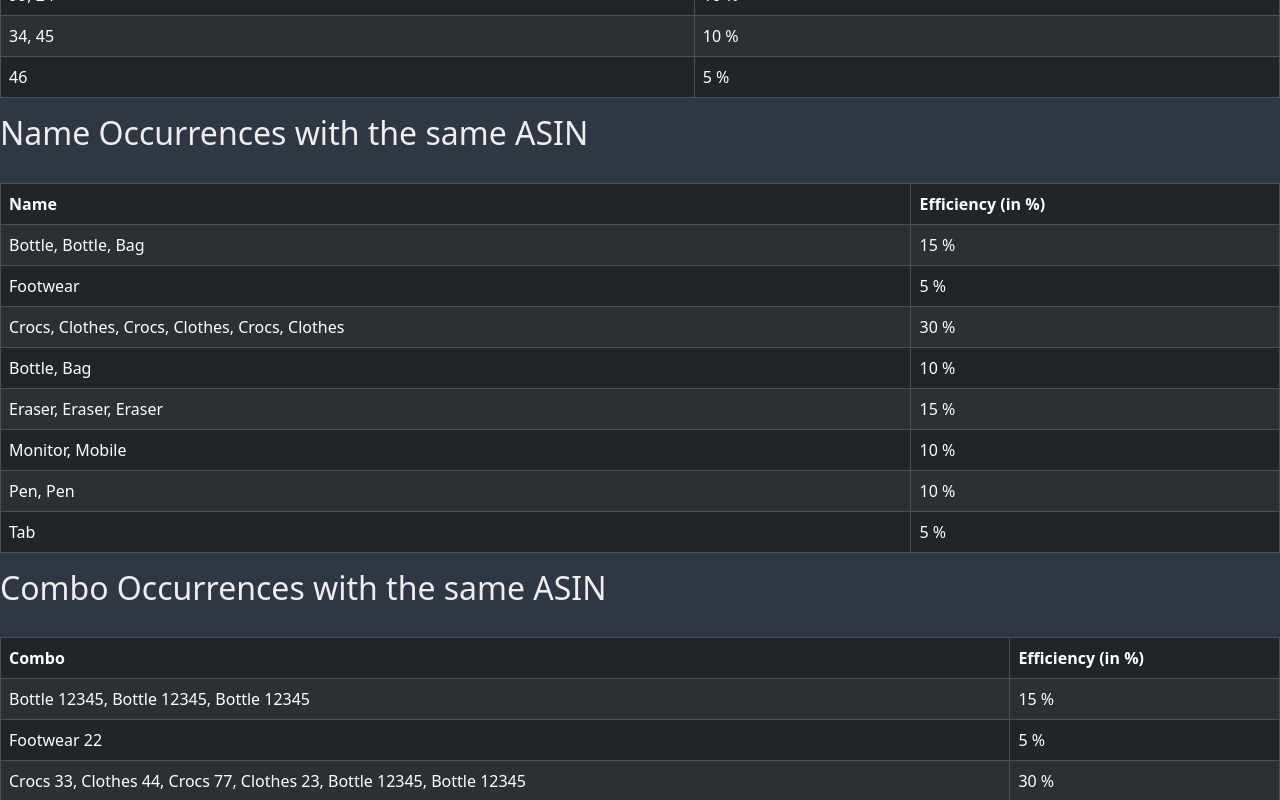
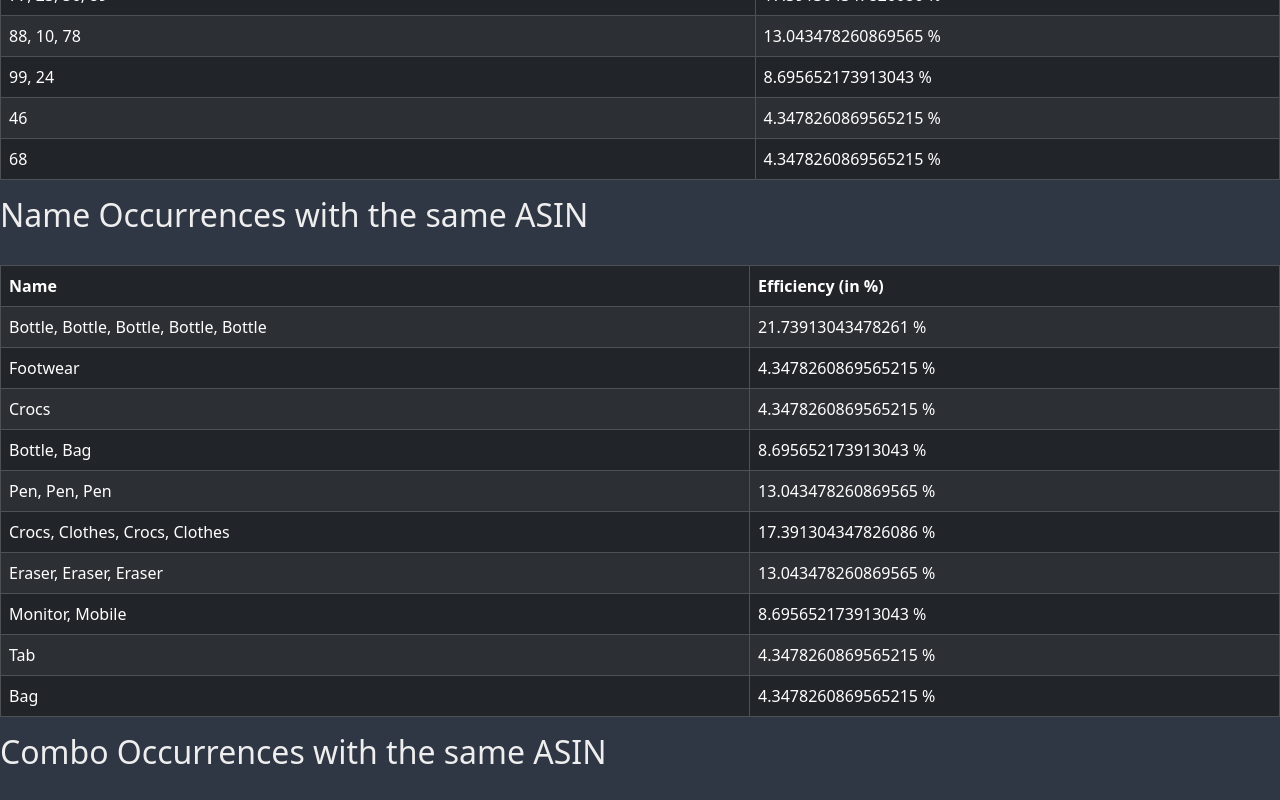
Before and after one commit to NikhilNB24/CSV-Reader, a React (Create React App) app: page / in a window 1280 px wide. Shown: the part 340-1140 px from the top of the page. Built offline with nearby package versions, Linux system fonts and the light colour scheme.

Commit message:
Hardcoded data to CSV data

```diff
--- a/src/csvReader_Temp.jsx
+++ b/src/csvReader_Temp.jsx
@@ -139,7 +139,7 @@ const CSVData_Temp = () => {
     useEffect(() => {
         fetchData();
         filterInputData();
-    }, [searchASIN, searchCategory, asinDropdown]);
+    }, [searchASIN, searchCategory, asinDropdown, hs6Dropdown, nameDropdown]);
 
     console.log(nameDropdown);
 
--- a/src/playground.jsx
+++ b/src/playground.jsx
@@ -1,149 +1,28 @@
 import React, { useState, useEffect } from "react";
 import Table from "react-bootstrap/Table";
+import Papa from "papaparse";
+import TestData from "./test.csv";
 
 const YourComponent = () => {
-    const data = [
-        {
-            Id: "1",
-            Name: "Bottle",
-            ASIN: "B3",
-            HS6: "12345",
-            Combo: "Bottle 12345",
-        },
-        {
-            Id: "1",
-            Name: "Bottle",
-            ASIN: "B3",
-            HS6: "12345",
-            Combo: "Bottle 12345",
-        },
-        {
-            Id: "2",
-            Name: "Footwear",
-            ASIN: "F6",
-            HS6: "22",
-            Combo: "Footwear 22",
-        },
-        {
-            Id: "3",
-            Name: "Crocs",
-            ASIN: "C3",
-            HS6: "33",
-            Combo: "Crocs 33",
-        },
-        {
-            Id: "4",
-            Name: "Clothes",
-            ASIN: "C3",
-            HS6: "44",
-            Combo: "Clothes 44",
-        },
-        {
-            Id: "5",
-            Name: "Bottle",
-            ASIN: "B2",
-            HS6: "55",
-            Combo: "Bottle 12345",
-        },
-        {
-            Id: "7",
-            Name: "Crocs",
-            ASIN: "C3",
-            HS6: "77",
-            Combo: "Crocs 77",
-        },
-        {
-            Id: "8",
-            Name: "Eraser",
-            ASIN: "E5",
-            HS6: "88",
-            Combo: "Eraser 88",
-        },
-        {
-            Id: "9",
-            Name: "Monitor",
-            ASIN: "M7",
-            HS6: "99",
-            Combo: "Bottle 99",
-        },
-        {
-            Id: "10",
-            Name: "Eraser",
-            ASIN: "E5",
-            HS6: "0",
-            Combo: "Bottle 0",
-        },
-        {
-            Id: "11",
-            Name: "Clothes",
-            ASIN: "C3",
-            HS6: "23",
-            Combo: "Clothes 23",
-        },
-        {
-            Id: "12",
-            Name: "Pen",
-            ASIN: "P8",
-            HS6: "34",
-            Combo: "Bottle 12345",
-        },
-        {
-            Id: "13",
-            Name: "Pen ",
-            ASIN: "P8",
-            HS6: "45",
-            Combo: "Bottle 12345",
-        },
-        {
-            Id: "14",
-            Name: "Crocs",
-            ASIN: "C3",
-            HS6: "56",
-            Combo: "Bottle 12345",
-        },
-        {
-            Id: "15",
-            Name: "Bag",
-            ASIN: "B2",
-            HS6: "67",
-            Combo: "Bottle 12345",
-        },
-        {
-            Id: "16",
-            Name: "Eraser",
-            ASIN: "E5",
-            HS6: "78",
-            Combo: "Bottle 12345",
-        },
-        {
-            Id: "17",
-            Name: "Clothes",
-            ASIN: "C3",
-            HS6: "89",
-            Combo: "Bottle 12345",
-        },
-        {
-            Id: "18",
-            Name: "Mobile",
-            ASIN: "M7",
-            HS6: "24",
-            Combo: "Bottle 12345",
-        },
-        {
-            Id: "19",
-            Name: "Tab",
-            ASIN: "T9",
-            HS6: "46",
-            Combo: "Bottle 12345",
-        },
-        {
-            Id: "20",
-            Name: "Bag",
-            ASIN: "B3",
-            HS6: "68",
-            Combo: "Bottle 12345",
-        },
-    ];
+    const [data, setData] = useState([]);
+
+    const fetchData = async () => {
+        const response = await fetch(TestData);
+        const reader = response.body.getReader();
+        const result = await reader.read();
+        const decoder = new TextDecoder("utf-8");
+        const csvData = decoder.decode(result.value);
+
+        const parsedData = Papa.parse(csvData, {
+            header: true,
+            skipEmptyLines: true,
+        }).data;
+        setData(parsedData);
+    };
+
+    useEffect(() => {
+        fetchData();
+    }, []);
     const groupedHS6Data = {};
     data.forEach((item) => {
         const key = item.ASIN;
```
